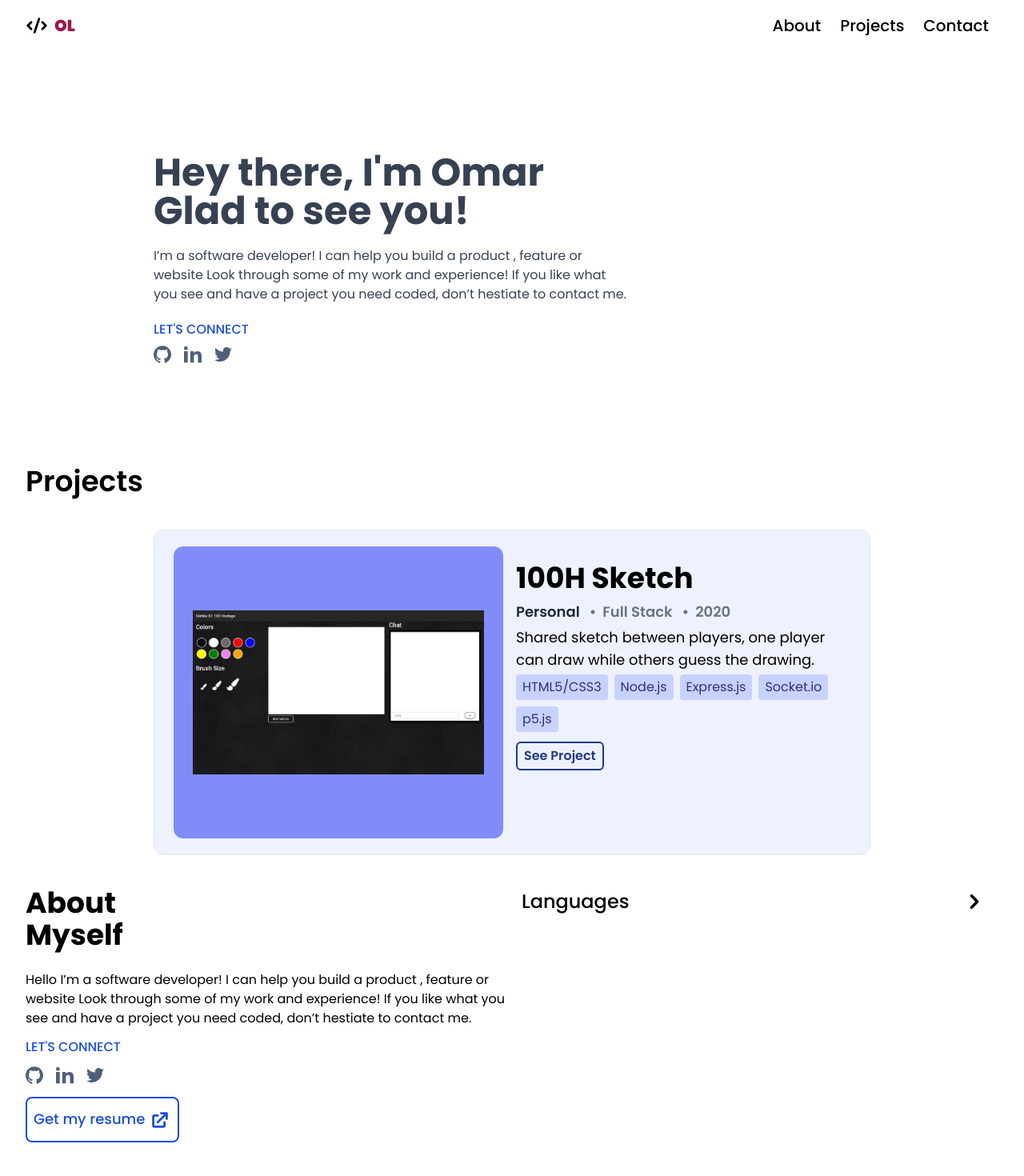
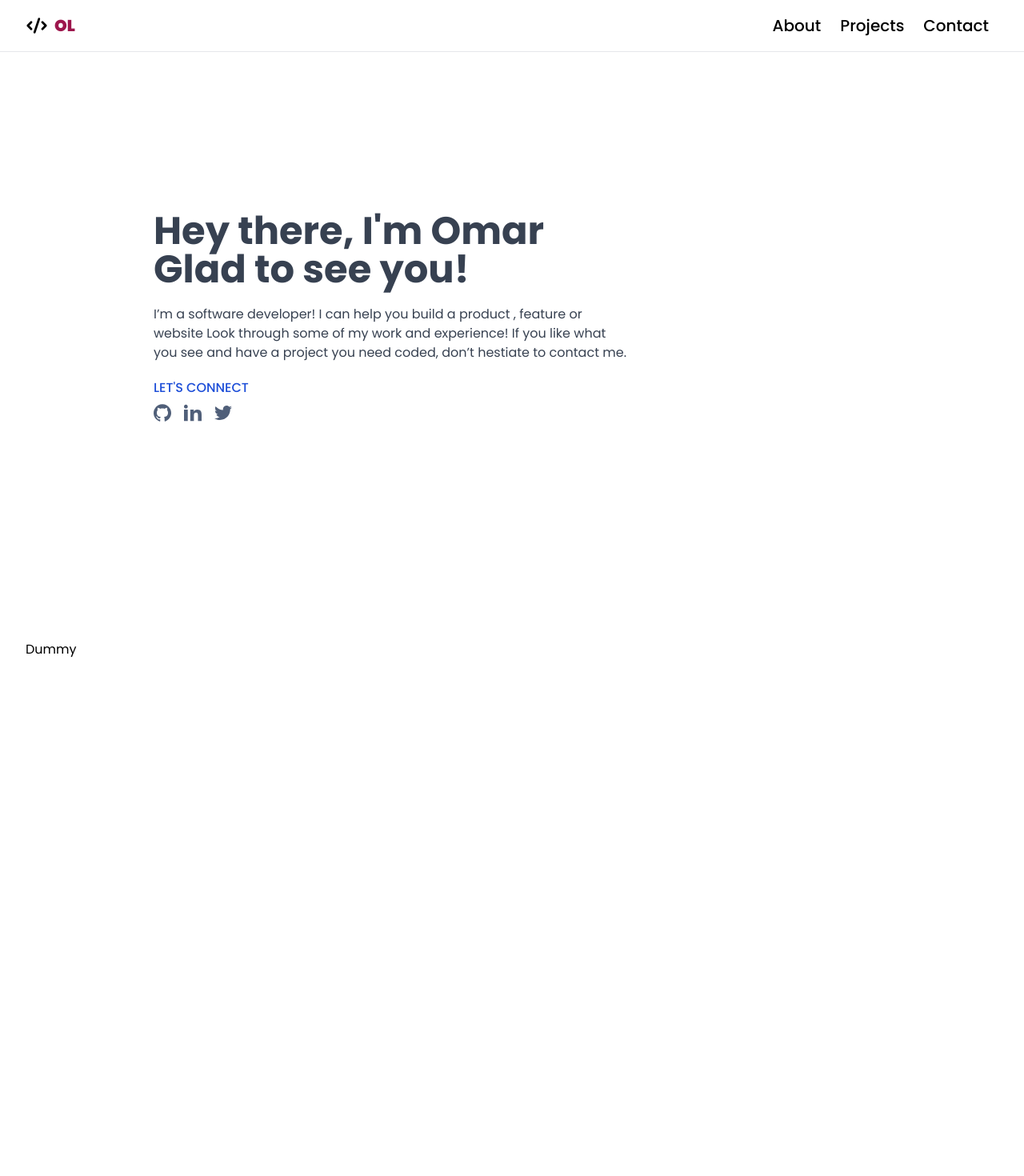
Before and after one commit to omar-labana/old-portfolio, a Vue app: page / in a window 1280 px wide. Shown: the top 1470 px of the page at 80% size. Built offline with nearby package versions, Linux system fonts and the light colour scheme.

Commit message:
Refactor Header and Hero

```diff
--- a/src/App.vue
+++ b/src/App.vue
@@ -2,9 +2,10 @@
   <div class="layout">
     <Header />
     <Hero />
-    <Projects />
-    <About />
-    <Contact />
+    <h1 class="h-screen">Dummy</h1>
+    <!-- <Projects /> -->
+    <!-- <About /> -->
+    <!-- <Contact /> -->
   </div>
 </template>
 
@@ -12,8 +13,8 @@
 import Header from "./components/Header.vue";
 import Hero from "./components/Hero.vue";
 import Projects from "./components/Projects.vue";
-import About from "./components/About.vue";
-import Contact from "./components/Contact.vue";
+// import About from "./components/About.vue";
+// import Contact from "./components/Contact.vue";
 </script>
 
 <style >
--- a/src/components/Header.vue
+++ b/src/components/Header.vue
@@ -1,6 +1,6 @@
 <template>
-  <nav>
-    <div class="flex items-center justify-between h-16">
+  <nav class="fixed top-0 left-0 right-0  bg-white border-b">
+    <div class="flex items-center justify-between h-16 layout">
       <div class="flex items-center">
         <CodeIcon class="w-7 mr-2" />
         <div class="font-black text-xl text-pink-800 ml-1 md:ml-0">OL</div>
@@ -25,7 +25,7 @@
           <XIcon v-else class="w-7 h-7" />
         </DisclosureButton>
         <DisclosurePanel
-          class="sm:hidden bg-blue-900 w-full h-full absolute top-0 left-0 opacity-95"
+          class="sm:hidden bg-blue-900 w-screen h-screen absolute top-0 left-0 opacity-95"
         >
           <div class="px-2 mt-16 pb-3 space-y-1">
             <a
--- a/src/components/Hero.vue
+++ b/src/components/Hero.vue
@@ -1,5 +1,7 @@
 <template>
-  <section class="lg:px-40 text-gray-700 my-10 md:my-32">
+  <section
+    class="lg:px-40 text-gray-700 flex flex-col justify-center min-hero-height"
+  >
     <h1 class="text-5xl font-bold">
       Hey there, I'm Omar <br />
       Glad to see you!
@@ -78,3 +80,9 @@
 <script>
 export default {};
 </script>
+
+<style>
+.min-hero-height {
+  min-height: 100vh;
+}
+</style>
```
